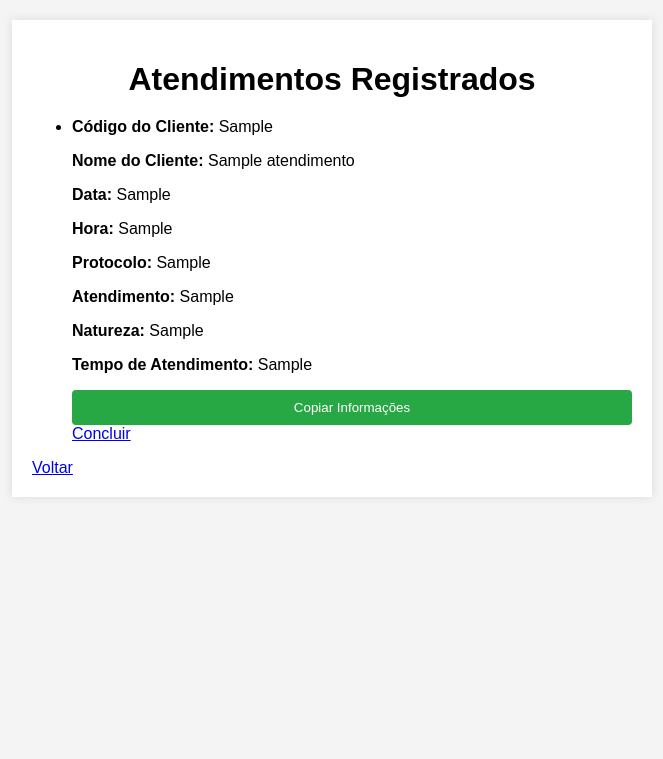
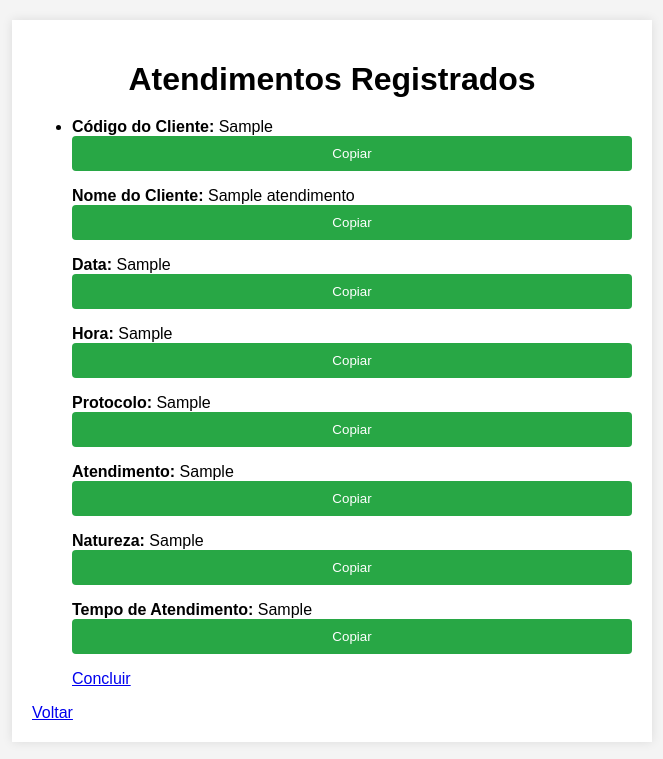
Before and after one commit to fernandobrito10/alessandro-baiano, a Flask app: page /atendimentos in a window 1280 px wide. Shown: the top 759 px of the page, without its empty margins (308-971 px from the left). Run offline with Flask 3, Linux system fonts and the light colour scheme; tables that the repository leaves empty hold one stand-in row (values such as "Sample post").

Commit message:
Botão de copiar ao lado de cada função

```diff
--- a/templates/atendimentos.html
+++ b/templates/atendimentos.html
@@ -12,16 +12,31 @@
         <ul>
         {% for atendimento in atendimentos %}
             <li>
-                <p><strong>Código do Cliente:</strong> {{ atendimento.codigo_cliente }}</p>
-                <p><strong>Nome do Cliente:</strong> {{ atendimento.nome_cliente }}</p>
-                <p><strong>Data:</strong> {{ atendimento.data }}</p>
-                <p><strong>Hora:</strong> {{ atendimento.hora }}</p>
-                <p><strong>Protocolo:</strong> {{ atendimento.protocolo }}</p>
-                <p><strong>Atendimento:</strong> {{ atendimento.atendimento }}</p>
-                <p><strong>Natureza:</strong> {{ atendimento.natureza }}</p>
-                <p><strong>Tempo de Atendimento:</strong> {{ atendimento.tempo_atendimento }}</p>
-                <button onclick="copiarTexto(this)">Copiar Informações</button>
-                <a href="/concluir/{{ atendimento.id }}">Concluir</a>
+                <p><strong>Código do Cliente:</strong> {{ atendimento['codigo_cliente'] }}
+                    <button onclick="copiarTexto('{{ atendimento['codigo_cliente'] }}')">Copiar</button>
+                </p>
+                <p><strong>Nome do Cliente:</strong> {{ atendimento['nome_cliente'] }}
+                    <button onclick="copiarTexto('{{ atendimento['nome_cliente'] }}')">Copiar</button>
+                </p>
+                <p><strong>Data:</strong> {{ atendimento['data'] }}
+                    <button onclick="copiarTexto('{{ atendimento['data'] }}')">Copiar</button>
+                </p>
+                <p><strong>Hora:</strong> {{ atendimento['hora'] }}
+                    <button onclick="copiarTexto('{{ atendimento['hora'] }}')">Copiar</button>
+                </p>
+                <p><strong>Protocolo:</strong> {{ atendimento['protocolo'] }}
+                    <button onclick="copiarTexto('{{ atendimento['protocolo'] }}')">Copiar</button>
+                </p>
+                <p><strong>Atendimento:</strong> {{ atendimento['atendimento'] }}
+                    <button onclick="copiarTexto('{{ atendimento['atendimento'] }}')">Copiar</button>
+                </p>
+                <p><strong>Natureza:</strong> {{ atendimento['natureza'] }}
+                    <button onclick="copiarTexto('{{ atendimento['natureza'] }}')">Copiar</button>
+                </p>
+                <p><strong>Tempo de Atendimento:</strong> {{ atendimento['tempo_atendimento'] }}
+                    <button onclick="copiarTexto('{{ atendimento['tempo_atendimento'] }}')">Copiar</button>
+                </p>
+                <a href="/concluir/{{ loop.index0 }}">Concluir</a>
             </li>
         {% endfor %}
         </ul>
@@ -29,10 +44,12 @@
     </div>
 
     <script>
-        function copiarTexto(button) {
-            let texto = button.parentElement.innerText;
-            navigator.clipboard.writeText(texto);
-            alert('Informações copiadas para a área de transferência!');
+        function copiarTexto(texto) {
+            navigator.clipboard.writeText(texto).then(function() {
+                alert('Informação copiada: ' + texto);
+            }, function() {
+                alert('Falha ao copiar');
+            });
         }
     </script>
 </body>
```
